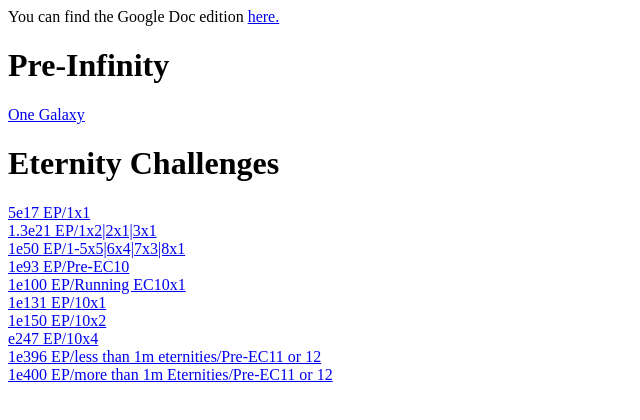
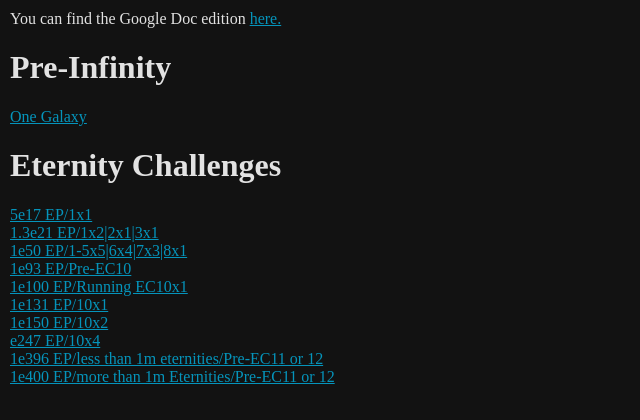
Before and after one commit to earthernsence/SaveArchive, a plain HTML site: page index.html in a window 1280 px wide. Shown: the whole page, without its empty margins (0-640 px from the left). Drawn offline with Linux system fonts and the light colour scheme.

Commit message:
Made the website use a dark theme

```diff
--- a/index.css
+++ b/index.css
@@ -1,3 +1,32 @@
 .textAlign {
-text-align: center;
+    text-align: center;
 }
+
+body {
+    background-color: rgb(18, 18, 18);
+}
+
+#app {
+    position: absolute;
+    top: 10px;
+    left: 10px;
+    width: 100%;
+    height: 100%;
+    background-color: rgb(18, 18, 18);
+}
+
+h1 {
+    color: rgb(226, 226, 226);
+}
+
+#doclink {
+    color: rgb(226, 226, 226);
+}
+
+a:link, #doclink:link {
+    color: #0594bb;
+}
+
+a:visited, #doclink:visited {
+    color: rgba(175, 106, 245, 1);
+}
--- a/index.html
+++ b/index.html
@@ -1,10 +1,15 @@
 <!doctype html>
 <html>
+
 <head>
     <title> Antimatter Dimensions Save Archive</title>
     <link rel="icon" type="image/png" href="antimatter.png">
+    <link rel="stylesheet" href="index.css">
 </head>
-    You can find the Google Doc edition <a href="https://docs.google.com/document/d/1wkUvOwlFvTMCiTPvAjVNyuaILNRE6zoXms2S8R2RtA8/edit?usp=sharing">here.</a><br>
+
+<body>
+    <div id="app">
+        <font id="doclink">You can find the Google Doc edition <a href="https://docs.google.com/document/d/1wkUvOwlFvTMCiTPvAjVNyuaILNRE6zoXms2S8R2RtA8/edit?usp=sharing">here.</a><br></font>
         <h1>Pre-Infinity</h1>
         <a href="https://pastebin.com/50swjLeT">One Galaxy</a>
         <br>
@@ -19,4 +24,7 @@
         <a href="https://pastebin.com/raw/q0QLUpxL">e247 EP/10x4</a><br>
         <a href="https://pastebin.com/raw/Ui1pv0d8">1e396 EP/less than 1m eternities/Pre-EC11 or 12</a><br>
         <a href="https://pastebin.com/raw/4KRYFBSb">1e400 EP/more than 1m Eternities/Pre-EC11 or 12</a><br>
+    </div>
+</body>
+
 </html>
```
Lines whose indentation alone changed are shown as unchanged.
